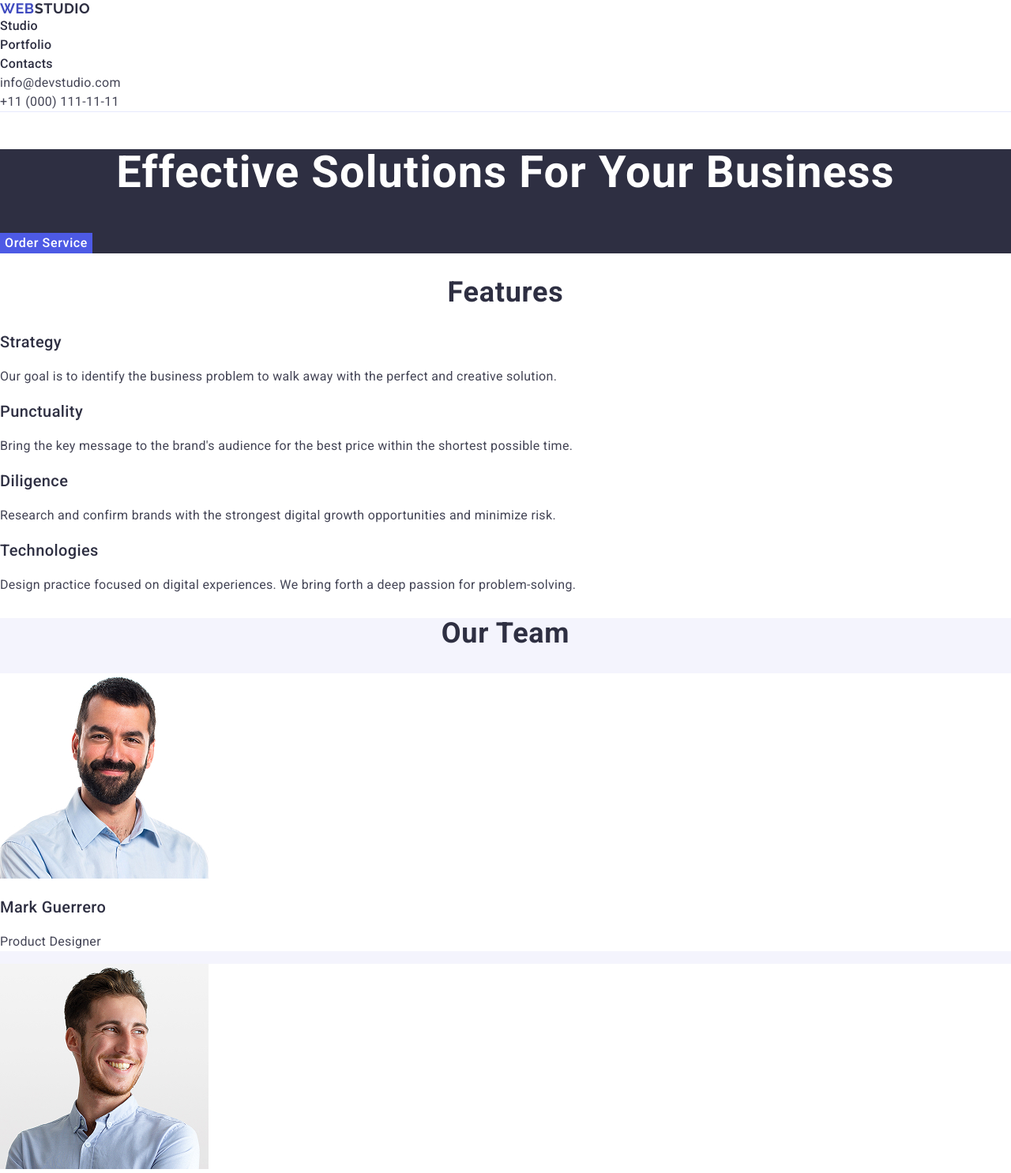
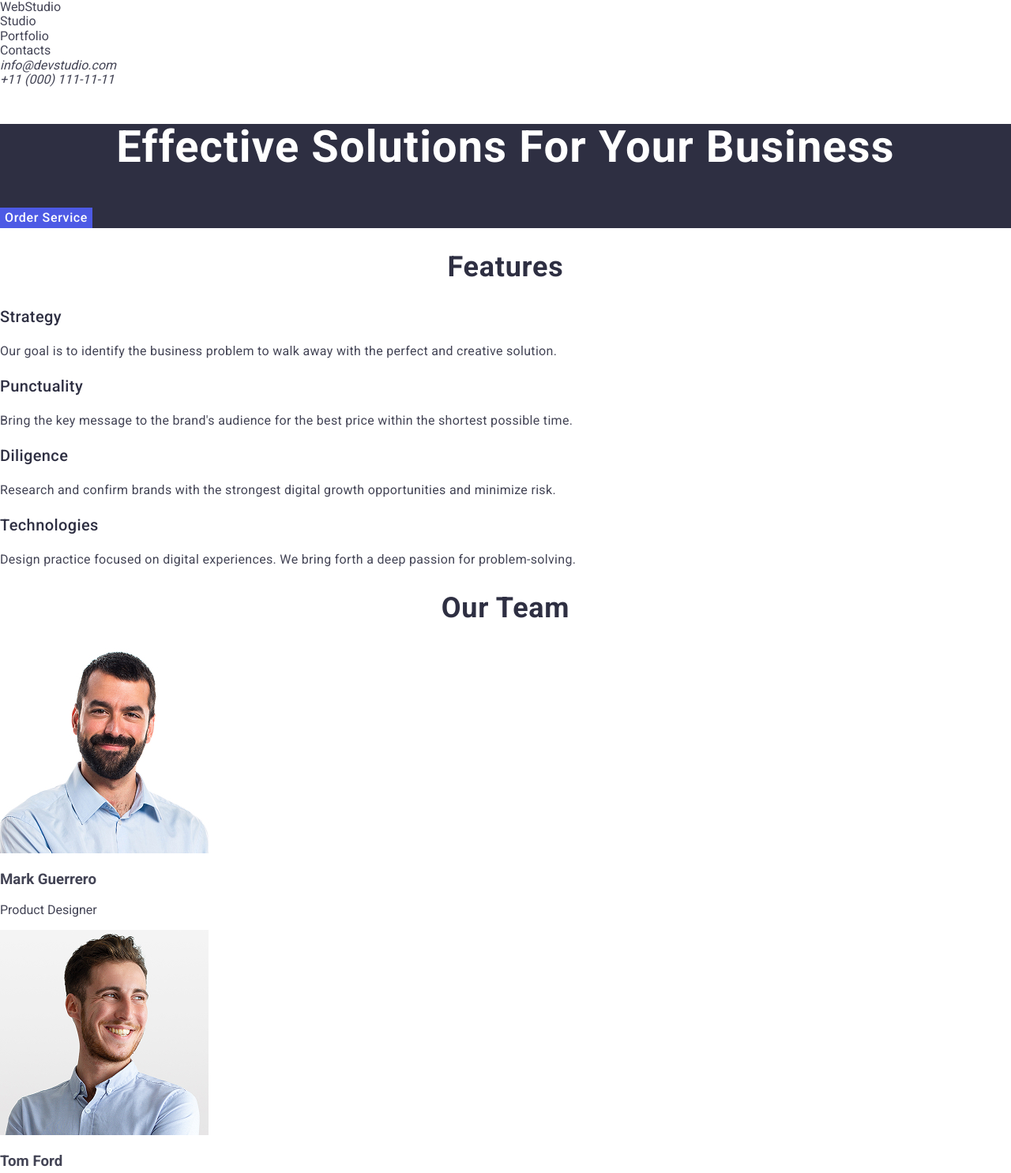
Before and after one commit to Evgeniy19021983/goit-markup-hw-02, a plain HTML site: page index.html in a window 1280 px wide. Shown: the top 1486 px of the page at 79% size. Drawn offline with nearby package versions, Linux system fonts and the light colour scheme.

```diff
--- a/css/styles.css
+++ b/css/styles.css
@@ -15,60 +15,7 @@ ul {
     padding: 0;
 }
 
-/* Header */
-.header {
-    border-bottom: 1px solid #E7E9FC;
-}
-
-.logo {
-    font-family: Raleway, sans-serif;
-    font-weight: 700; /* Ensure font-weight matches available font weights */
-    font-size: 18px;
-    line-height: 1.17; /* 21px / 18px */
-    letter-spacing: 0.03em;
-    text-transform: uppercase;
-    color: #4D5AE5; /* Color for "Web" */
-}
-
-.logo:hover,
-.logo:focus {
-    color: #404BBF;
-}
-
-.logo-studio {
-    color: #2E2F42; /* Color for "Studio" in header */
-}
-
-.nav-link {
-    font-weight: 500;
-    font-size: 16px;
-    line-height: 1.5; /* 24px / 16px */
-    letter-spacing: 0.02em;
-    color: #2E2F42;
-}
-
-.nav-link:hover,
-.nav-link:focus {
-    color: #404BBF;
-}
-
-.contacts {
-    font-style: normal; /* Correct declaration for address block */
-}
-
-.contact-link {
-    font-size: 16px;
-    line-height: 1.5; /* 24px / 16px */
-    letter-spacing: 0.02em;
-    color: #434455;
-}
-
-.contact-link:hover,
-.contact-link:focus {
-    color: #404BBF;
-}
-
-/* Hero */
+/* Hero section */
 .hero {
     background-color: #2E2F42;
 }
@@ -125,50 +72,6 @@ ul {
     color: #434455;
 }
 
-/* Team */
-.team {
-    background-color: #F4F4FD;
-}
-
-.team-item {
-    background-color: #FFFFFF;
-}
-
-.team-name {
-    font-weight: 500;
-    font-size: 20px;
-    line-height: 1.2; /* 24px / 20px */
-    letter-spacing: 0.02em;
-    color: #2E2F42;
-}
-
-.team-role {
-    font-size: 16px;
-    line-height: 1.5; /* 24px / 16px */
-    letter-spacing: 0.02em;
-    color: #434455;
-}
-
-/* Portfolio */
-.portfolio-item {
-    background-color: #FFFFFF;
-}
-
-.portfolio-title {
-    font-weight: 500;
-    font-size: 20px;
-    line-height: 1.2; /* 24px / 20px */
-    letter-spacing: 0.02em;
-    color: #2E2F42;
-}
-
-.portfolio-category {
-    font-size: 16px;
-    line-height: 1.5; /* 24px / 16px */
-    letter-spacing: 0.02em;
-    color: #434455;
-}
-
 /* Footer */
 .footer {
     background-color: #2E2F42;
```
